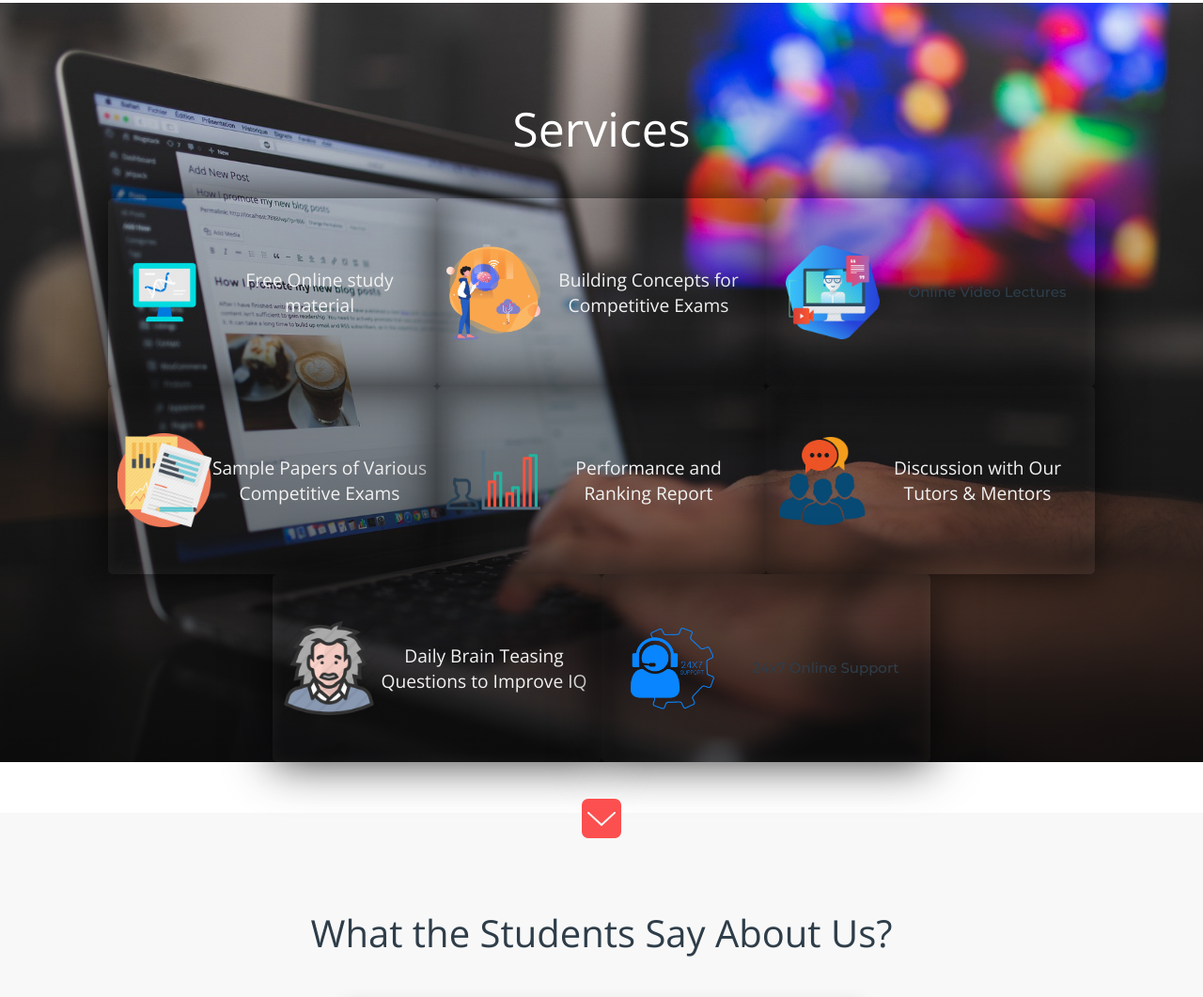
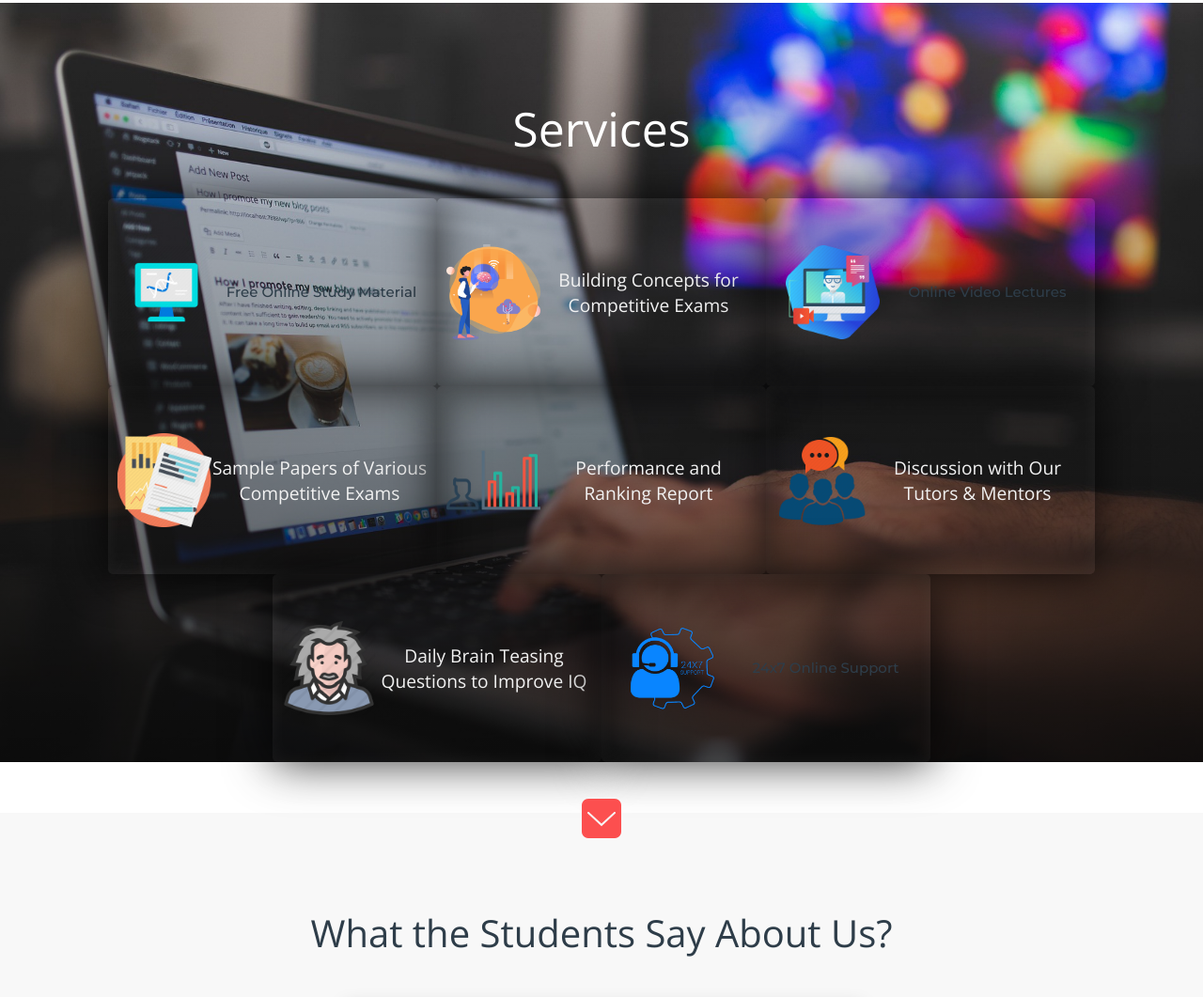
Before and after one commit to Csharma1234/E4education, a website: page index.html in a window 1280 px wide. Shown: the part 3045-4106 px from the top of the page at 94% size. Drawn offline with nearby package versions, Linux system fonts and the light colour scheme.

Commit message:
Update index.html

```diff
--- a/index.html
+++ b/index.html
@@ -226,7 +226,8 @@
             </center>
         </div>
         <div class="s-card"><img src="images/icon/computer-courses.png">
-            <p>Free Online study material</p>
+           <p><a href="https://onlinecourses.nptel.ac.in/" target="_blank">Free Online Study Material</a></p>
+
         </div>
 
         <div class="s-card"><img src="images/icon/brainbooster.png">
```
